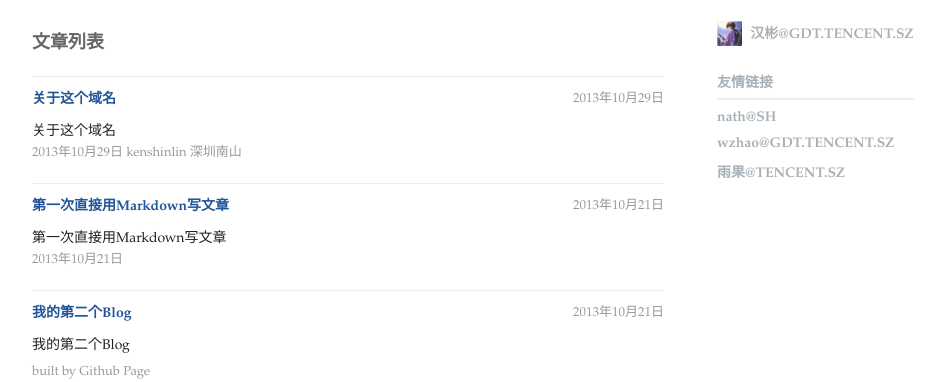
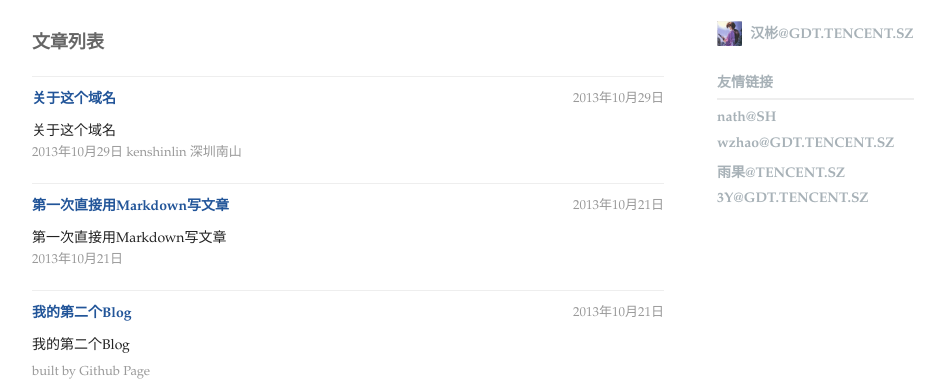
Before and after one commit to kenshinlin/archives, a Jekyll site: the page built from index.html, in a window 1280 px wide. Shown: the top 382 px of the page, without its empty margins (128-1073 px from the left). Built offline with Jekyll 4.4.1, drawn with Linux system fonts in a browser that asks for light colours.

Commit message:
Update sketch.html

```diff
--- a/_layouts/sketch.html
+++ b/_layouts/sketch.html
@@ -59,6 +59,11 @@
                             	<span>雨果@TENCENT.SZ</span>
                             </a>
                           </li>
+                          <li class="flink">
+                     	    <a href="http://www.iam3y.com/" target="_blank" class="avatar">
+                            	<span>3Y@GDT.TENCENT.SZ</span>
+                            </a>
+                          </li>
                        </ul>
                          </div>
                       </div>
```
